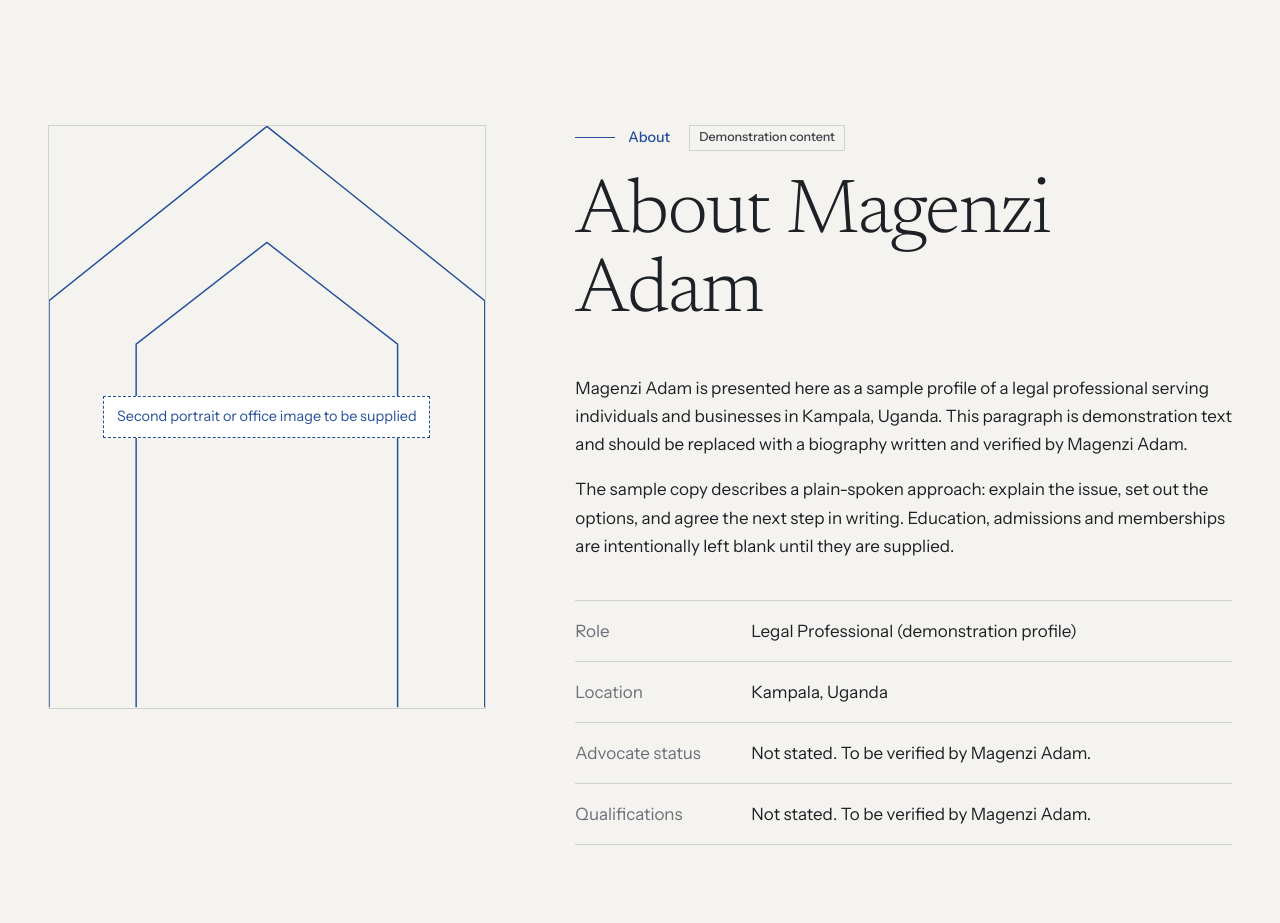
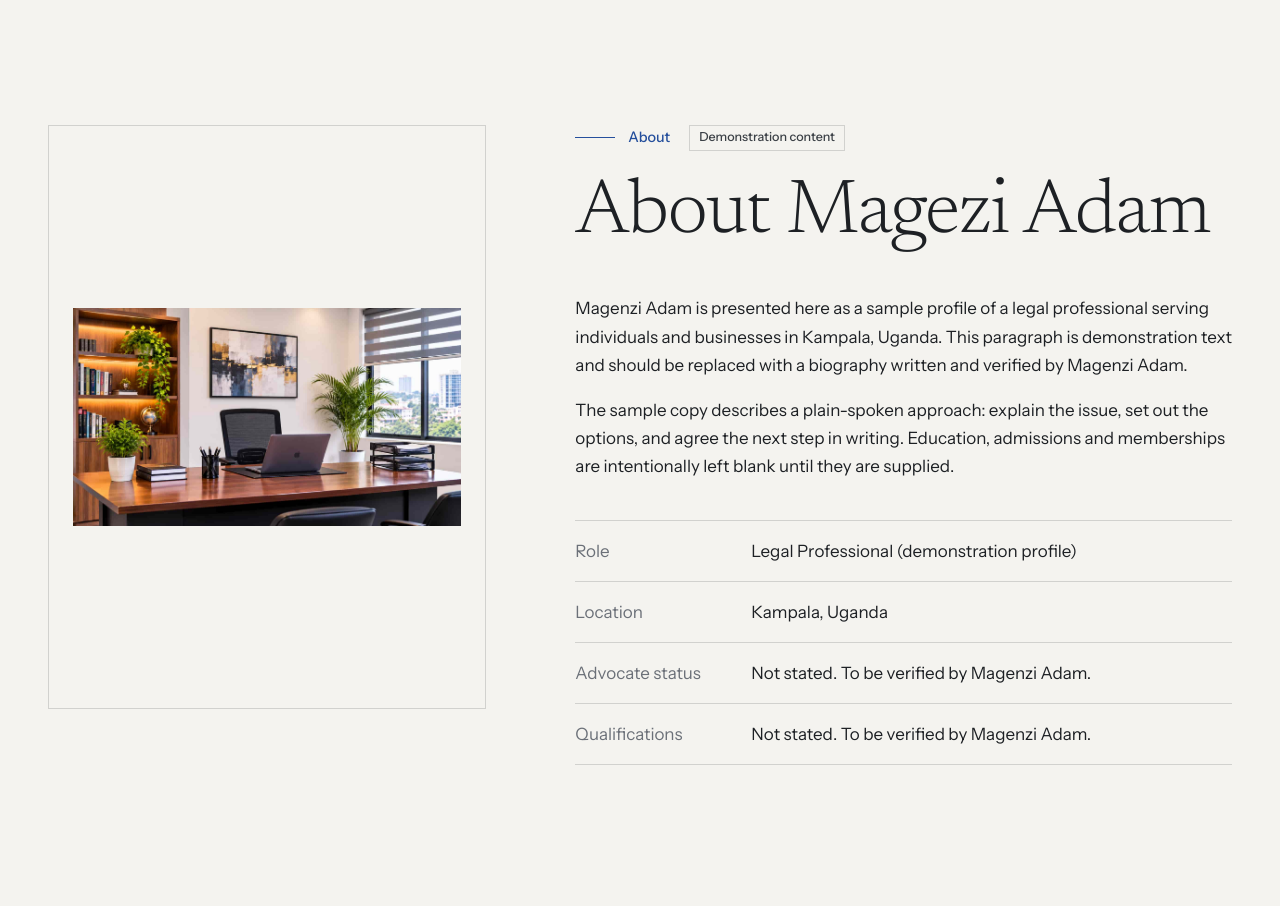
Before and after one commit to Charlie01-creator/Mr.para, a plain HTML site: page index.html in a window 1280 px wide. Shown: the part 980-1903 px from the top of the page. Drawn offline with Linux system fonts and the light colour scheme.

Commit message:
Update index.html

```diff
--- a/index.html
+++ b/index.html
@@ -208,10 +208,16 @@ footer .wrap{align-items:flex-start}footer p{margin:0;max-width:60ch}
 
 <section id="about" class="warm">
  <div class="wrap split">
-  <div class="portrait rv" role="img" aria-label="3.jpg"><svg viewBox="0 0 300 400" fill="none" stroke="#254f9c" aria-hidden="true"><path d="M0 400V120L150 0l150 120v280M60 400V150l90-70 90 70v250"/></svg><span>Second portrait or office image to be supplied</span></div>
+ <div class="portrait rv">
+  <img
+    src="3.jpg"
+    alt="Professional office interior"
+    loading="lazy"
+  />
+ </div>
   <div class="rv">
    <div class="tag">About</div>
-   <h2>About Magenzi Adam</h2>
+   <h2>About Magezi Adam</h2>
    <div style="margin-top:2.5rem" data-c="bio"></div>
    <ul class="facts" data-c="facts"></ul>
   </div>
```
